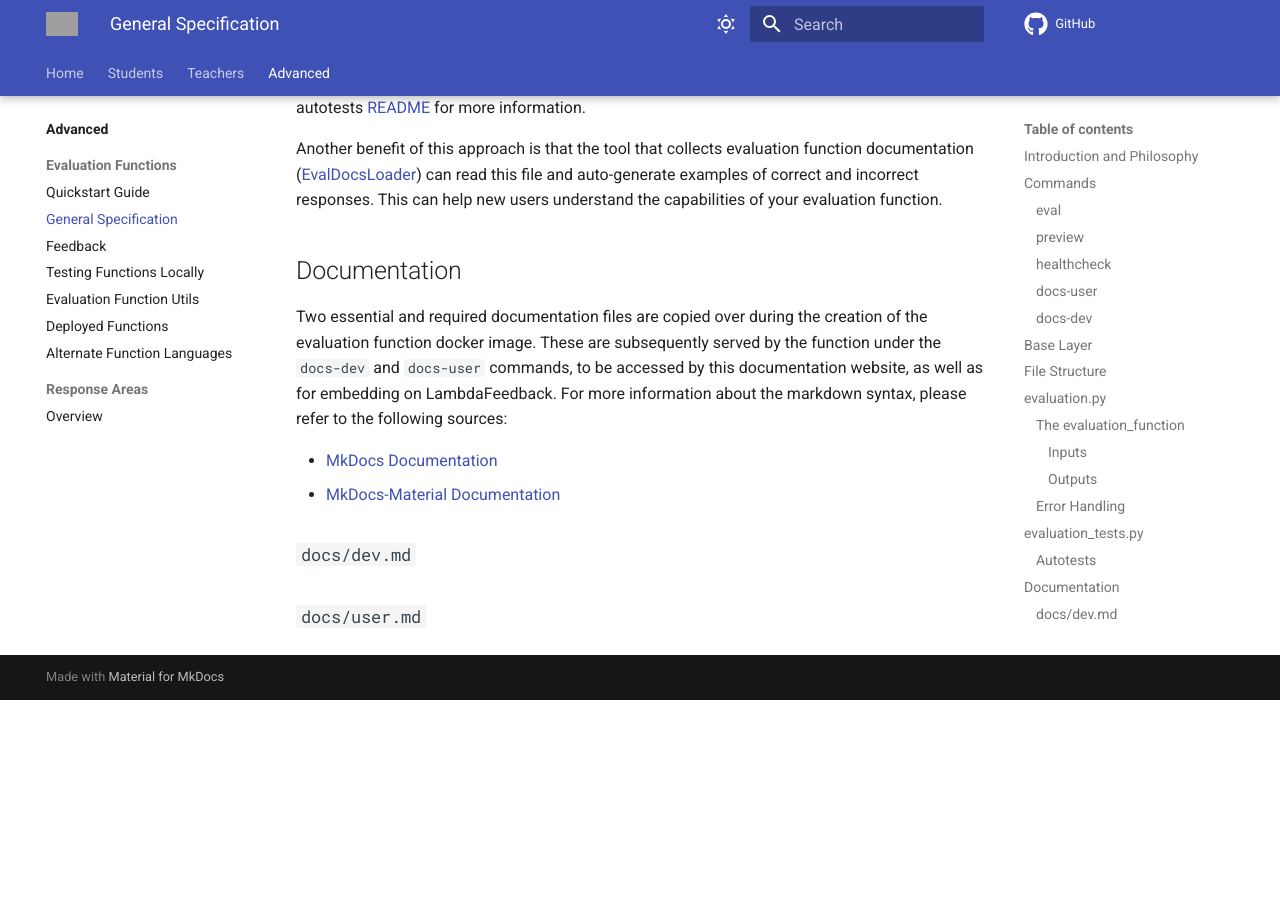
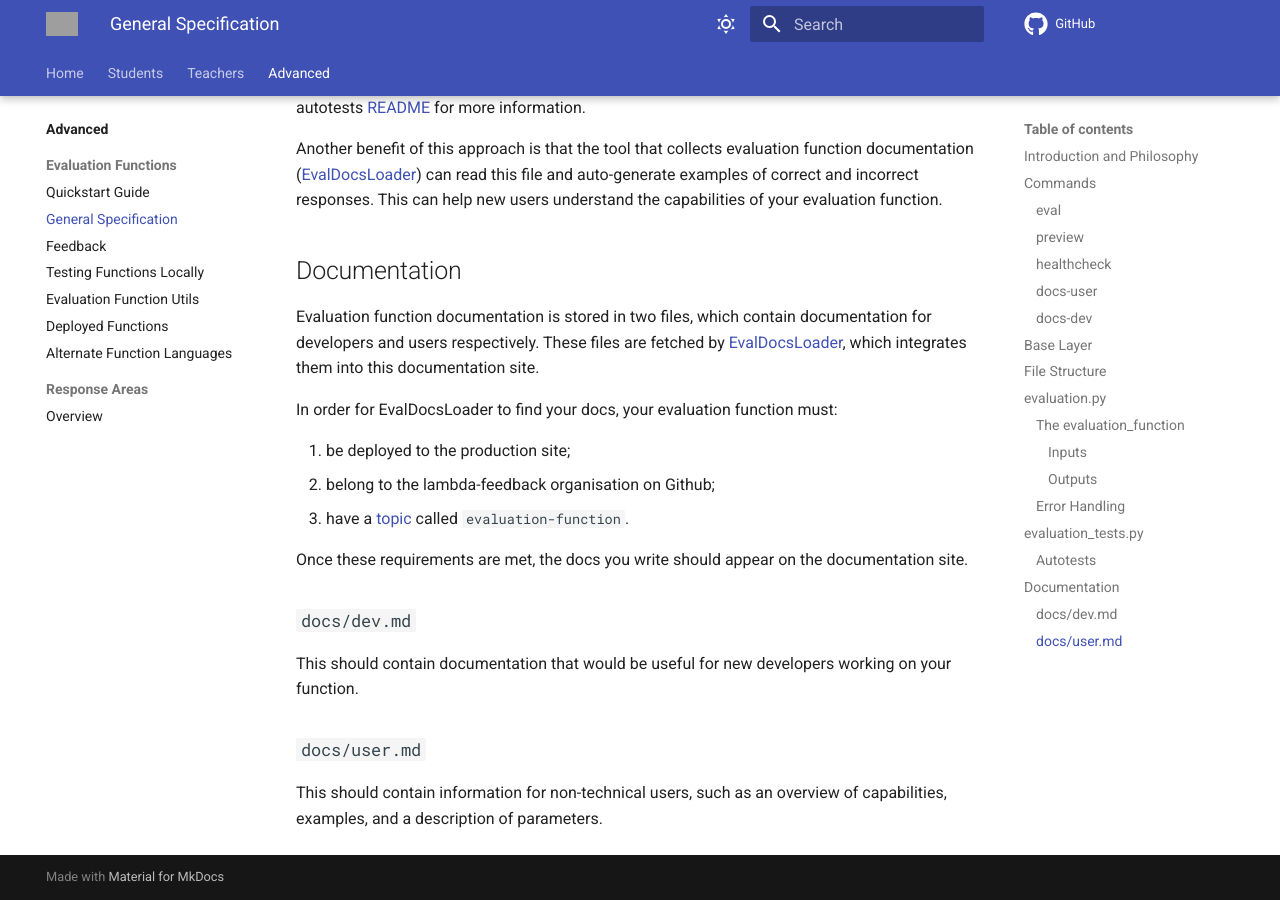
Before and after one commit to lambda-feedback/user-documentation, an MkDocs documentation site: the page built from docs/advanced/evaluation_functions/specification.md, in a window 1280 px wide and 900 px high, scrolled down 7126 px. Built offline with MkDocs 1.6.1 and Material for MkDocs 9.7.7, drawn with Linux system fonts in a browser that asks for light colours; comment, search, counter and statistics services are not loaded; before the commit the page ends 7826 px from its top, so only the background shows below that; grey boxes are pictures that could not be loaded.

Commit message:
Document docs loading process

```diff
--- a/docs/advanced/evaluation_functions/specification.md
+++ b/docs/advanced/evaluation_functions/specification.md
@@ -286,11 +286,24 @@ the capabilities of your evaluation function.
 
 ## Documentation
 
-Two essential and required documentation files are copied over during the creation of the evaluation function docker image. These are subsequently served by the function under the `docs-dev` and `docs-user` commands, to be accessed by this documentation website, as well as for embedding on LambdaFeedback. For more information about the markdown syntax, please refer to the following sources:
+Evaluation function documentation is stored in two files, which contain documentation for
+developers and users respectively. These files are fetched by
+[EvalDocsLoader](https://github.com/lambda-feedback/EvalDocsLoader), which integrates them
+into this documentation site.
 
-- [MkDocs Documentation](https://www.mkdocs.org/user-guide/writing-your-docs/#writing-your-docs)
-- [MkDocs-Material Documentation](https://squidfunk.github.io/mkdocs-material/reference/)
+In order for EvalDocsLoader to find your docs, your evaluation function must:
+
+1. be deployed to the production site;
+2. belong to the lambda-feedback organisation on Github;
+3. have a [topic](https://docs.github.com/en/repositories/managing-your-repositorys-settings-and-features/customizing-your-repository/classifying-your-repository-with-topics) called `evaluation-function`.
+
+Once these requirements are met, the docs you write should appear on the documentation site.
 
 ### `docs/dev.md`
 
+This should contain documentation that would be useful for new developers working on your function.
+
 ### `docs/user.md`
+
+This should contain information for non-technical users, such as an overview of capabilities,
+examples, and a description of parameters.
```
